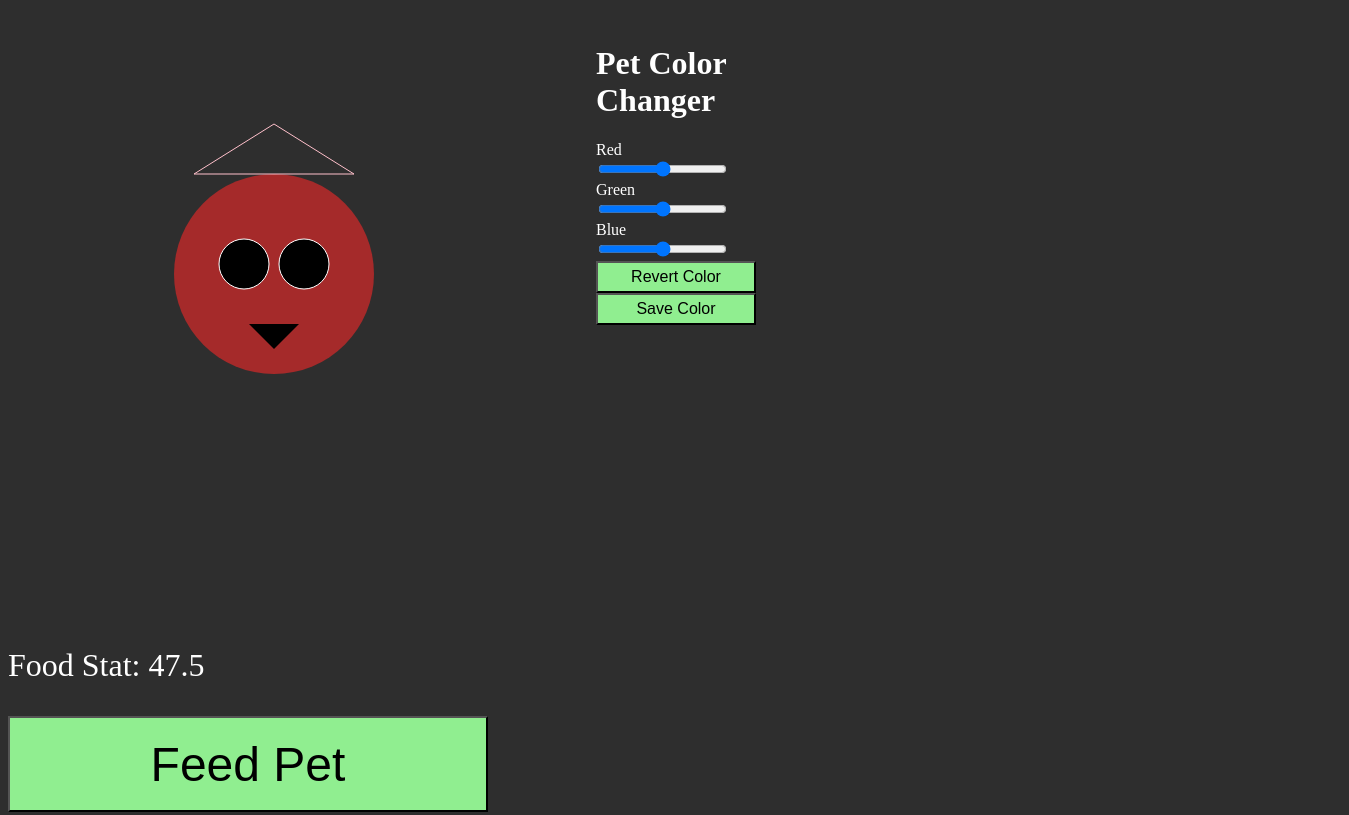
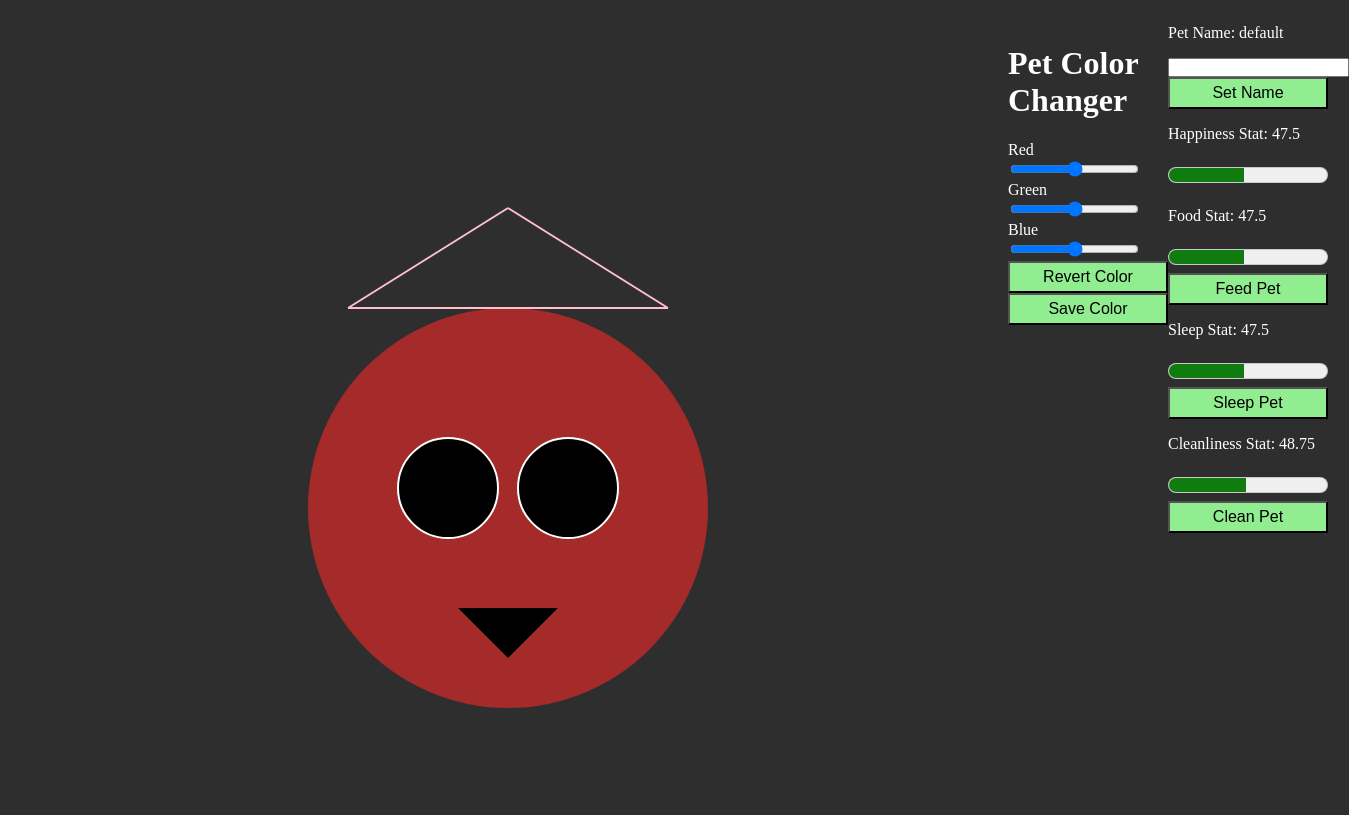
Before and after one commit to Arnav2323/AppProgCoursework-main, a website with bundled scripts: page PrototypedVirtualPet/client/index.html in a window 1280 px wide. Shown: the top 815 px of the page, 1349 px wide, since content can reach past the window. Built offline with nearby package versions, Linux system fonts and the light colour scheme.

Commit message:
FixBoolError

```diff
--- a/PrototypedVirtualPet/client/index.html
+++ b/PrototypedVirtualPet/client/index.html
@@ -28,7 +28,7 @@
 
         </svg> -->
 
-        <svg id="petWindow" width="500" height="500" viewbox="-250,-250 500,500">
+        <svg id="petWindow" width="1000" height="1000" viewbox="-250,-250 500,500">
             <circle id="skinColor" cx="0" cy="0" r="100" fill="brown"/>
 
             <defs>
@@ -64,11 +64,19 @@
         </ul>
 
         <div id="petStats">
+            <p id="petNameTxt">Pets Name: </p>
+            <input type="text" id="petName" required minlength="1">
+            <button id="nameButton">Set Name</button>
+            <p id="happyText">Happiness Stat: </p>
+            <meter id="happyMeter" min="0" max="100" high="100" optimum="100" low="40" value="0"></meter>
             <p id="foodText">Food Stat: </p>
+            <meter id="foodMeter" min="0" max="100" high="100" optimum="80" low="40" value="0"></meter>
             <button id="feedButton">Feed Pet</button>
             <p id="sleepText">Sleep Stat: </p>
+            <meter id="sleepMeter" min="0" max="100" high="100" optimum="100" low="40" value="0"></meter>
             <button id="sleepButton">Sleep Pet</button>
             <p id="cleanText">Cleanliness Stat: </p>
+            <meter id="cleanMeter" min="0" max="100" high="100" optimum="100" low="40" value="0"></meter>
             <button id="cleanButton">Clean Pet</button>
         </div>
     </body>
--- a/PrototypedVirtualPet/client/pet.mjs
+++ b/PrototypedVirtualPet/client/pet.mjs
@@ -1,83 +1,92 @@
-"use strict";
-import * as ui from '/ui.mjs'
+'use strict';
+import * as ui from './ui.mjs';
 
-window.addEventListener("load", eventListeners);
+window.addEventListener('load', eventListeners);
 
 let petColor;
 let oldRed;
 let oldGreen;
 let oldBlue;
 
-function eventListeners(){
-    petColor = document.querySelector("#skinColor");
+function eventListeners() {
+  petColor = document.querySelector('#skinColor');
 }
 
-//Flags for certain behaviours to occur
-//export let hungry = false;
-//export let needClean = false;
-//export let needSleep = false; //ASK MATT OR RICH WHY THIS IS STILL WORKING EVEN WHEN COMMENTED OUT!!!!!!!!!!!!!!!
+// Flags for certain behaviours to occur
+// export let hungry = false;
+// export let needClean = false;
+// export let needSleep = false; //ASK MATT OR RICH WHY THIS IS STILL WORKING EVEN WHEN COMMENTED OUT!!!!!!!!!!!!!!!
 
-//Incriment Varibles (Per Click)
+// Incriment Varibles (Per Click)
 const foodInc = 15.0;
 const sleepInc = 75.0;
 const cleanlinessInc = 100.0;
 
-//Decrement Variables (Per Second)
+// Decrement Variables (Per Second)
 export const foodDec = 0.5;
 export const sleepDec = 0.5;
 export const cleanlinessDec = 0.25;
 
-export let stats = {
-    name : "default",
-    food : 50,
-    cleanliness : 50,
-    sleep : 50,
-    hungry : false,
-    needClean : false,
-    needSleep : false
+export const stats = {
+  name: 'default',
+  food: 50,
+  cleanliness: 50,
+  sleep: 50,
+  happiness: 50,
+  hungry: false,
+  needClean: false,
+  needSleep: false,
 };
 
-export function previewColor(){
+export function previewColor() {
   petColor.style.fill = `rgb(${ui.redSlider.value}, ${ui.greenSlider.value}, ${ui.blueSlider.value})`;
 }
 
-export function saveColor(){
-    //console.log(petColor);
-    //console.log("red slider: " + ui.redSlider.value);
-    //console.log("green slider: " + ui.greenSlider.value);
-    //console.log("blue slider: " + ui.blueSlider.value);
+export function saveColor() {
+  // console.log(petColor);
+  // console.log("red slider: " + ui.redSlider.value);
+  // console.log("green slider: " + ui.greenSlider.value);
+  // console.log("blue slider: " + ui.blueSlider.value);
   oldRed = ui.redSlider.value;
   oldGreen = ui.greenSlider.value;
   oldBlue = ui.blueSlider.value;
 }
 
-export function revertColor(){
+export function revertColor() {
   petColor.style.fill = `rgb(${oldRed},${oldGreen},${oldBlue})`;
   ui.redSlider.value = oldRed;
   ui.greenSlider.value = oldGreen;
   ui.blueSlider.value = oldBlue;
 }
 
-export function feedPet(){
-    if((stats.food + foodInc) > 100){
+export function feedPet() {
+  if ((stats.food + foodInc) > 100) {
     stats.food = 100;
     return;
   }
   stats.food += foodInc;
 }
 
-export function cleanPet(){
-    if((stats.cleanliness + cleanlinessInc) > 100){
+export function cleanPet() {
+  if ((stats.cleanliness + cleanlinessInc) > 100) {
     stats.cleanliness = 100;
     return;
   }
   stats.cleanliness += cleanlinessInc;
 }
 
-export function sleepPet(){
-    if((stats.sleep + sleepInc) > 100){
+export function sleepPet() {
+  if ((stats.sleep + sleepInc) > 100) {
     stats.sleep = 100;
     return;
   }
   stats.sleep += sleepInc;
 }
+
+export function setName() {
+  stats.name = ui.petNameInput.value;
+  ui.setPetNameButton.classList = 'hide';
+  ui.petNameInput.classList = 'hide';
+  ui.hasNameBeenSet = true;
+  console.log(ui.hasNameBeenSet);
+}
--- a/PrototypedVirtualPet/client/style.css
+++ b/PrototypedVirtualPet/client/style.css
@@ -1,18 +1,19 @@
 *{
     /*animation: 2.5s infinite colorShift;*/
     /*border: solid green 1px;*/
+    padding: 0;
 }
 
 head{
-    padding-bottom: 1em;
+    padding-bottom: 0em;
 }
 
 body{
     background-color: rgb(46, 46, 46);
     display: grid;
     grid-template-columns: repeat(4, 1fr);
-    grid-template-rows: repeat(2, 1fr);
-    gap: 1em;
+    grid-template-rows: repeat(3, 1fr);
+    gap: 0em;
     grid-auto-rows: minmax(50, auto);
 }
 
@@ -21,13 +22,13 @@ h1{
 }
 
 p{
-    font-size: 2em;
+    font-size: 1em;
     color: white;
 }
 
 button{
     background-color: lightgreen;
-    font-size: 3em;
+    font-size: 1em;
     width: 10em;
     height: 2em;
 }
@@ -39,12 +40,12 @@ button:hover{
 #petWindow{
     grid-column: 1;
     grid-row: 1;
-    padding: 1em;
+    padding: 0em;
 }
 
 #petStats{
-    grid-column: 1;
-    grid-row: 2;
+    grid-column: 3;
+    grid-row: 1;
 }
 
 #eyes{
@@ -72,6 +73,14 @@ button:hover{
     font-size: 1em;
     height: 2em;
     width: 10em;
+}
+
+meter{
+    font-size: 2em;
+}
+
+.hide{
+    display: none;
 }
 
 @keyframes borderColor{
--- a/PrototypedVirtualPet/client/ui.mjs
+++ b/PrototypedVirtualPet/client/ui.mjs
@@ -1,9 +1,9 @@
-"use strict";
+'use strict';
 
-import * as pet from '/pet.mjs';
+import * as pet from './pet.mjs';
 
-//Waits for window to load before adding event listeners
-window.addEventListener("load", eventListeners);
+// Waits for window to load before adding event listeners
+window.addEventListener('load', eventListeners);
 
 let feedButton;
 let cleanButton;
@@ -11,60 +11,91 @@ let sleepButton;
 let feedPetTxt;
 let sleepPetTxt;
 let cleanPetTxt;
-export let redSlider;
-export let greenSlider;
-export let blueSlider;
-export let saveColor;
-export let revertColor;
+let happinessTxt;
+let happyMeter;
+let foodMeter;
+let sleepMeter;
+let cleanMeter;
+let petNameTxt;
+let setPetNameButton;
+let petNameInput;
+const hasNameBeenSet = false;
 
-//gets all the buttonns and text I want to read/write
-//adds event listeners to buttons that call
-//specfic functions when a certain button is pressed
-function eventListeners(){
-    feedButton = document.querySelector("#feedButton");
-    cleanButton = document.querySelector("#cleanButton");
-    sleepButton = document.querySelector("#sleepButton");
-    feedPetTxt = document.querySelector("#foodText");
-    sleepPetTxt = document.querySelector("#sleepText");
-    cleanPetTxt = document.querySelector("#cleanText");
-    redSlider = document.querySelector("#redSlider");
-    greenSlider = document.querySelector("#greenSlider");
-    blueSlider = document.querySelector("#blueSlider");
-    saveColor = document.querySelector("#saveColor");
-    revertColor = document.querySelector("#revertColor");
+let redSlider;
+let greenSlider;
+let blueSlider;
+let saveColor;
+let revertColor;
 
+export {
+  redSlider, greenSlider, blueSlider, saveColor, revertColor,
+  petNameInput, petNameTxt,
+};
 
-    feedButton.addEventListener("click",pet.feedPet);
-    cleanButton.addEventListener("click",pet.cleanPet);
-    sleepButton.addEventListener("click",pet.sleepPet);
-    saveColor.addEventListener("click", pet.saveColor);
-    revertColor.addEventListener("click", pet.revertColor);
-    redSlider.addEventListener("click", pet.previewColor);
-    greenSlider.addEventListener("click", pet.previewColor);
-    blueSlider.addEventListener("click", pet.previewColor);
+// gets all the buttonns and text I want to read/write
+// adds event listeners to buttons that call
+// specfic functions when a certain button is pressed
+function eventListeners() {
+  feedButton = document.querySelector('#feedButton');
+  cleanButton = document.querySelector('#cleanButton');
+  sleepButton = document.querySelector('#sleepButton');
+  feedPetTxt = document.querySelector('#foodText');
+  sleepPetTxt = document.querySelector('#sleepText');
+  cleanPetTxt = document.querySelector('#cleanText');
+  redSlider = document.querySelector('#redSlider');
+  greenSlider = document.querySelector('#greenSlider');
+  blueSlider = document.querySelector('#blueSlider');
+  saveColor = document.querySelector('#saveColor');
+  revertColor = document.querySelector('#revertColor');
+  happinessTxt = document.querySelector('#happyText');
+  happyMeter = document.querySelector('#happyMeter');
+  foodMeter = document.querySelector('#foodMeter');
+  sleepMeter = document.querySelector('#sleepMeter');
+  cleanMeter = document.querySelector('#cleanMeter');
+  petNameInput = document.querySelector('#petName');
+  setPetNameButton = document.querySelector('#nameButton');
+  petNameTxt = document.querySelector('#petNameTxt');
+
+  feedButton.addEventListener('click', pet.feedPet);
+  cleanButton.addEventListener('click', pet.cleanPet);
+  sleepButton.addEventListener('click', pet.sleepPet);
+  saveColor.addEventListener('click', pet.saveColor);
+  revertColor.addEventListener('click', pet.revertColor);
+  redSlider.addEventListener('click', pet.previewColor);
+  greenSlider.addEventListener('click', pet.previewColor);
+  blueSlider.addEventListener('click', pet.previewColor);
+  setPetNameButton.addEventListener('click', pet.setName);
 }
 
 
-export function ui(){
-    if(pet.stats.hungry){
-        feedPetTxt.textContent = `Food Stat: ${pet.stats.food} IM HUNGRY PLEASE FEED ME!!!`
-    }
-    else{
+export function ui() {
+  if (pet.stats.hungry) {
+    feedPetTxt.textContent = `Food Stat: ${pet.stats.food} IM HUNGRY PLEASE FEED ME!!!`;
+  } else {
     feedPetTxt.textContent = `Food Stat: ${pet.stats.food}`;
   }
 
-    if(pet.stats.needClean){
+  if (pet.stats.needClean) {
     cleanPetTxt.textContent = `Cleanliness Stat: ${pet.stats.cleanliness} CLEAN ME PLEASE!!!`;
-    }
-    else{
+  } else {
     cleanPetTxt.textContent = `Cleanliness Stat: ${pet.stats.cleanliness}`;
   }
 
-    if(pet.stats.needSleep){
+  if (pet.stats.needSleep) {
     sleepPetTxt.textContent = `Sleep Stat: ${pet.stats.sleep} PUT ME TO SLEEP!!!`;
-    }
-    else{
+  } else {
     sleepPetTxt.textContent = `Sleep Stat: ${pet.stats.sleep}`;
   }
+  happinessTxt.textContent = `Happiness Stat: ${pet.stats.happiness}`;
 
+  if (hasNameBeenSet === false) {
+    petNameTxt.textContent = `Pet Name: ${pet.stats.name}`;
   }
+
+
+  // Meters Updating Below
+  foodMeter.value = pet.stats.food;
+  cleanMeter.value = pet.stats.cleanliness;
+  sleepMeter.value = pet.stats.sleep;
+  happyMeter.value = pet.stats.happiness;
+}
--- a/PrototypedVirtualPet/client/update.mjs
+++ b/PrototypedVirtualPet/client/update.mjs
@@ -1,32 +1,34 @@
-"use strict";
+'use strict';
 
-import * as pet from '/pet.mjs';
-//This function decrements the pets stats. it also ensures nothing goes below 0;
-export function decrementStats(){
-    if(pet.stats.food <= 0){
+import * as pet from './pet.mjs';
+// This function decrements the pets stats. it also ensures nothing goes below 0;
+export function decrementStats() {
+  if (pet.stats.food <= 0) {
     pet.stats.food = 0;
     pet.stats.hungry = true;
-    }
-    else{
+  } else {
     pet.stats.food -= pet.foodDec;
     pet.stats.hungry = false;
   }
 
-    if(pet.stats.cleanliness <= 0){
+  if (pet.stats.cleanliness <= 0) {
     pet.stats.cleanliness = 0;
     pet.stats.needClean = true;
-    }
-    else{
+  } else {
     pet.stats.cleanliness -= pet.cleanlinessDec;
-        pet.stats.needClean = false
+    pet.stats.needClean = false;
   }
 
-    if(pet.stats.sleep <= 0){
+  if (pet.stats.sleep <= 0) {
     pet.stats.sleep = 0;
     pet.stats.needSleep = true;
-    }
-    else{
+  } else {
     pet.stats.sleep -= pet.sleepDec;
     pet.stats.needSleep = false;
   }
+
+  if (pet.stats.happiness <= 100) {
+    pet.stats.happiness = 0;
   }
+  pet.stats.happiness = (pet.stats.sleep + pet.stats.food + pet.stats.sleep) / 3;
+}
--- a/PrototypedVirtualPet/server.mjs
+++ b/PrototypedVirtualPet/server.mjs
@@ -1,6 +1,6 @@
 import express from 'express';
 
-let server = express();
+const server = express();
 
 server.use(express.static('client'));
 
```
Also changed, not shown: PrototypedVirtualPet/client/index.mjs (+8 -8 lines). Lines whose indentation alone changed are shown as unchanged.
